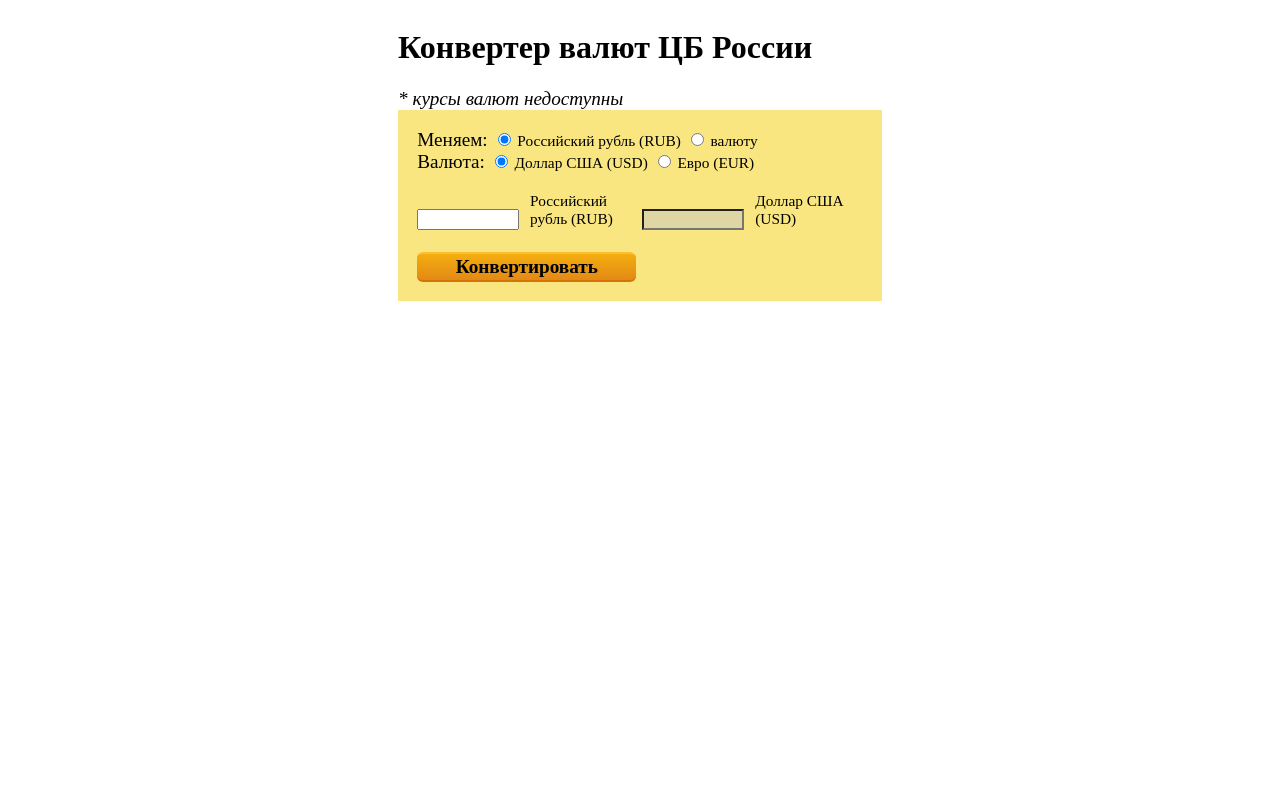
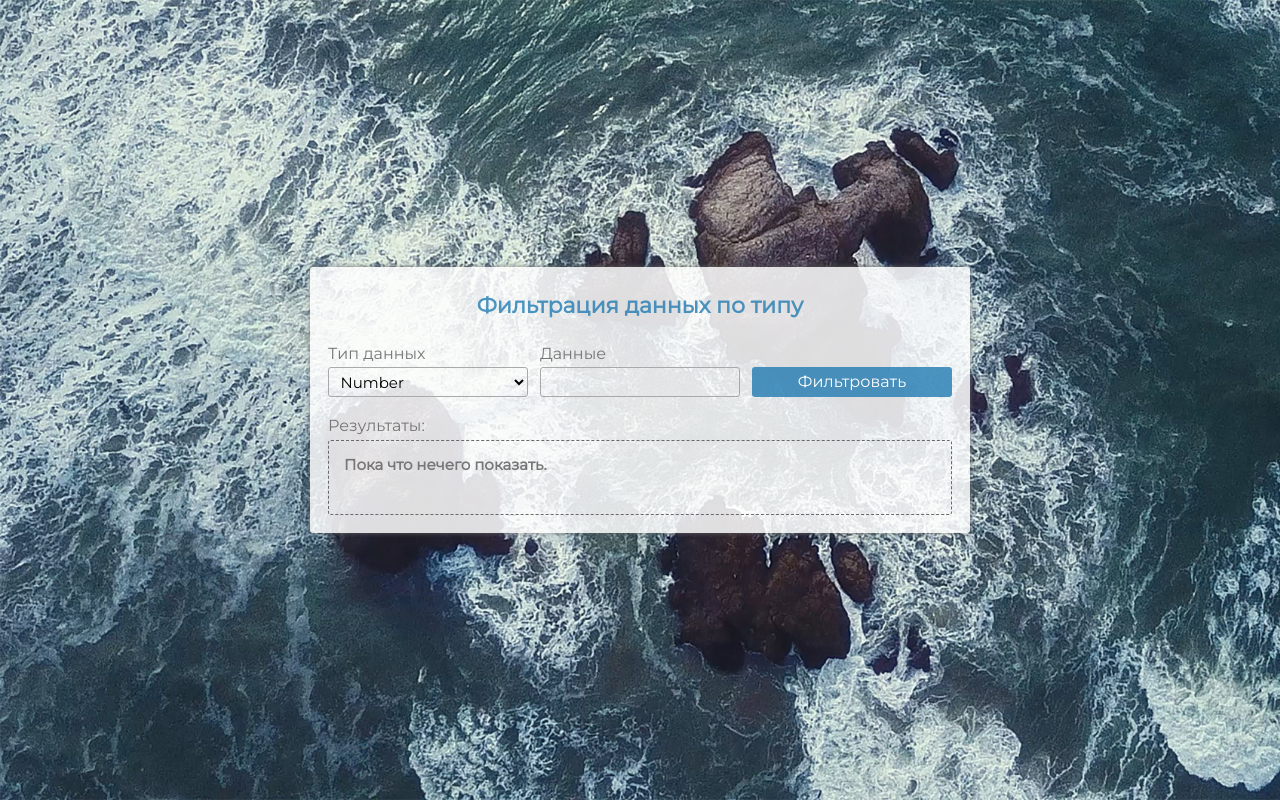
Before and after one commit to slesareva-gala/jsGLO2024strong, a plain HTML site: page index.html in a window 1280 px wide. Drawn offline with nearby package versions, Linux system fonts and the light colour scheme; no server answers.

Commit message:
add Задание урока 28 № 2

```diff
--- a/index.html
+++ b/index.html
@@ -1,38 +1,61 @@
 <!DOCTYPE html>
-<html lang="en">
+<html lang="ru">
+<head>
+	<meta charset="utf-8">
+	<title>Фильтрация данных по типу</title>
+	<script src="js/script.js" defer></script>
+	<link rel="stylesheet" href="https://use.fontawesome.com/releases/v5.0.13/css/all.css" integrity="sha384-DNOHZ68U8hZfKXOrtjWvjxusGo9WQnrNx2sqG0tfsghAvtVlRW3tvkXWZh58N9jp" crossorigin="anonymous">
+	<link rel="stylesheet" href="https://cdnjs.cloudflare.com/ajax/libs/normalize/8.0.0/normalize.css">
+	<link rel="stylesheet" href="https://fonts.googleapis.com/css?family=Montserrat">
+	<link rel="stylesheet" href="style/main.css">
+</head>
+<body>
+	<div class="main-container">
+		<div class="dialog__container">
+			<h1 class="dialog__heading">Фильтрация данных по типу</h1>
+			<form class="filter-form">
+				<div class="filter-form__input-wrapper">
+					<label class="filter-form__label" for="type">Тип данных</label>
+					<select class="filter-form__input" id="type">
+						<option value="number">Number</option>
+						<option value="string">String</option>
+						<option value="boolean">Boolean</option>
+					</select>
+				</div>
+				<div class="filter-form__input-wrapper">
+					<label class="filter-form__label" for="data">Данные</label>
+					<input class="filter-form__input" type="text" id="data" required>
+				</div>
+				<div class="filter-form__input-wrapper filter-form__input-wrapper_button">
+					<button id='filter-btn' class="filter-form__button" type="submit">Фильтровать</button>
+				</div>
+			</form>
+			<h2 class="dialog__subheading">Результаты:</h2>
 
-<head>
-    <meta charset="UTF-8">
-    <meta http-equiv="X-UA-Compatible" content="IE=edge">
-    <meta name="viewport" content="width=device-width, initial-scale=1.0">
-    <link rel="stylesheet" href="./style.css">
-    <title>Document</title>
-    <script src="./script.js" defer></script>
-</head>
+			<div class="dialog__response-block dialog__response-block_no-results">
+				<p class="dialog__msg dialog__msg_no-results">Пока что нечего показать.</p>
+			</div>
 
-<body>
-    <div class="wrapper">
-        <h1>Конвертер валют ЦБ России</h1>
-        <span id="comment"></span>
-        <form class="converter" id="converter">
-            Меняем:
-            <label><input type="radio" name="in-choise" value="in-rub" checked id="in-rub" /> Российский
-                рубль (RUB)</label>
-            <label><input type="radio" name="in-choise" value="in-cur" id="in-cur" /> валюту </label><br />
-            Валюта:
-            <label><input type="radio" name="currency" value="usd" checked id="usd" /> Доллар США (USD)</label>
-            <label><input type="radio" name="currency" value="eur" id="eur" /> Евро (EUR)</label>
-            <p>
-                <input type="text" name="input-in">
-                <span class="name-in"></span>
-                <input type="text" id="curr-in-curr" readonly>
-                <span class="name-to"></span>
-            </p>
+			<div class="dialog__response-block dialog__response-block_ok" style="display: none;">
+				<p class="dialog__p">
+					<span class="dialog__msg-wrapper">
+						<i class="far fa-check-circle dialog__msg-icon"></i>
+						<span class="dialog__msg dialog__ok-msg">Вот что получилось: </span>
+					</span>
+					<span id="ok" class="dialog__results"></span>
+				</p>
+			</div>
 
-            <div class="button">Конвертировать</div>
-        </form>
-    </div>
-
+			<div class="dialog__response-block dialog__response-block_error" style="display: none;">
+				<p class="dialog__p">
+					<span class="dialog__msg-wrapper">
+						<i class="far fa-times-circle dialog__msg-icon"></i>
+						<span class="dialog__msg dialog__ok-msg">Что-то пошло нетак: </span>
+					</span>
+					<span id="error" class="dialog__results"></span>
+				</p>
+			</div>
+		</div>
+	</div>
 </body>
-
 </html>
--- a/script.js
+++ /dev/null
@@ -1,81 +0,0 @@
-// Урок 28 Задание 3. Конвертер валют
-"use strict";
-
-// вводимые данные формы запроса
-const converter = document.forms.converter.elements;
-// отображаемые данные формы
-const nameIn = document.querySelector('.name-in');
-const nameTo = document.querySelector('.name-to');
-// кнопка конвертирования
-const сonvert = document.querySelector('.converter .button');
-
-// курсы
-const exchangeRates = {
-    EUR: "",
-    USD: "",
-    error: true
-};
-
-// отображения выбора валют
-const sayChoice = () => {
-    const currency = {
-        RUB: "Российский рубль (RUB)",
-        EUR: "Евро (EUR)",
-        USD: "Доллар США (USD)"
-    };
-    nameIn.textContent = converter['in-rub'].checked ? currency.RUB :
-        converter.usd.checked ? currency.USD : currency.EUR;
-    nameTo.textContent = converter['in-cur'].checked ? currency.RUB :
-        converter.usd.checked ? currency.USD : currency.EUR;
-};
-
-document.forms.converter.addEventListener('change', (e) => {
-    if (e.target.name === 'in-choise' || e.target.name === 'currency') {
-        sayChoice();
-        converter['curr-in-curr'].value = '';
-    }
-});
-document.forms.converter.addEventListener('input', (e) => {
-    if (e.target.name === 'input-in') {
-        e.target.value = e.target.value.replace(/\D+/gi, "");
-        converter['curr-in-curr'].value = '';
-    }
-});
-document.forms.converter.addEventListener('submit', (e) => {
-    e.preventDefault();
-});
-
-// конвертация
-сonvert.addEventListener('click', (e) => {
-    const inCurr = converter['in-rub'].checked ? 'RUB' :
-        converter.usd.checked ? 'USD' : 'EUR';
-    const toCurr = converter['in-cur'].checked ? 'RUB' :
-        converter.usd.checked ? 'USD' : 'EUR';
-    let value = 0;
-    if (exchangeRates.error) {
-    } else if (inCurr === 'RUB') {
-        value = Math.round(+converter['input-in'].value / exchangeRates[toCurr] * 10000) / 10000;
-    } else {
-        value = Math.round(+converter['input-in'].value * exchangeRates[inCurr] * 10000) / 10000;
-    }
-    converter['curr-in-curr'].value = value ? +value.toFixed(4) : '';
-});
-
-
-fetch("https://www.cbr-xml-daily.ru/daily_json.js")
-    .then(response => response.json())
-    .then((data) => {
-        exchangeRates.EUR = data.Valute.EUR.Value;
-        exchangeRates.USD = data.Valute.USD.Value;
-        document.getElementById('comment').textContent =
-            `* по официальному курсу на ${data.Date.slice(8, 10) + data.Date.slice(4, 8) + data.Date.slice(0, 4)}`;
-        exchangeRates.error = false;
-    })
-    .catch(error => {
-        exchangeRates.EUR = '';
-        exchangeRates.USD = '';
-        document.getElementById('comment').textContent = '* курсы валют недоступны ';
-        exchangeRates.error = true;
-    });
-// текущий выбор валют
-sayChoice();
--- a/style.css
+++ /dev/null
@@ -1,70 +0,0 @@
-.wrapper {
-    display: block;
-    position: absolute;
-    width: fit-content;
-    height: fit-content;
-    left: 0;
-    right: 0;
-    margin: auto;
-}
-
-#comment {
-    display: block;
-    font-size: 1.2rem;
-    font-style: italic;
-}
-
-.converter {
-    position: relative;
-    width: fit-content;
-    padding: 1em;
-    background-color: rgb(250, 230, 128);
-    overflow: hidden;
-    font-size: 1.2rem;
-    cursor: default;
-}
-
-.converter label {
-    width: 6em;
-    font-size: 0.8em;
-    cursor: pointer;
-}
-
-.converter input[type="text"] {
-    display: inline-block;
-    position: relative;
-    width: 7em;
-    margin: 0 .5em .2em 0;
-}
-
-.converter #curr-in-curr {
-    background-color: rgba(200, 200, 200, 0.5);
-    cursor: default;
-}
-
-.converter span {
-    display: inline-block;
-    width: 7em;
-    font-size: 0.8em;
-}
-
-.converter .button {
-    display: inline-block;
-    padding: .1em 2em;
-    border-width: 2px 0;
-    border-style: solid none;
-    border-color: #FDBE33 #000 #D77206;
-    border-radius: 6px;
-    background: linear-gradient(#F3AE0F, #E38916) #E38916;
-    font-weight: bold;
-    transition: 0.2s;
-    cursor: pointer;
-}
-
-.converter .button:hover {
-    background: linear-gradient(#f5ae00, #f59500) #f5ae00;
-}
-
-.converter .button:active {
-    background: linear-gradient(#f59500, #f5ae00) #f59500;
-}
--- /dev/null
+++ b/style/main.css
@@ -0,0 +1,135 @@
+html, body {
+  height: 100%;
+  font-family: 'Montserrat', sans-serif;
+}
+body{
+  background-image: url('../img/mountains.jpg');
+  background-size: cover;
+  background-repeat: no-repeat;
+}
+.main-container{
+  display: flex;
+  vertical-align: middle;
+  height: 100%;
+  align-items: center;
+  justify-content: center;
+}
+.dialog__container{
+  width: 39em;
+  z-index: 2;
+  border-radius: 3px;
+  background-color: rgba(255,255,255,0.85);
+  color: rgba(0,0,0,0.8);
+  box-shadow: 0 0 4px 1px rgba(105,105,105, 0.6);
+  padding: 0 18px 18px 18px;
+  color: #767676;
+}
+.dialog__heading{
+  padding: 26px 0;
+  font-size: 22px;
+  text-align: center;
+  color: rgba(34,123,178, 0.8);
+  margin: 0;
+}
+.dialog__subheading{
+  margin: 20px 0 4px 0;
+  color: #767676;
+  font-size: 16px;
+  font-weight: normal;
+}
+.dialog__heading-icon{
+  font-size: 21px;
+  margin-right: 7px;
+}
+.dialog__response-block{
+  border-radius: 3px;
+  box-sizing: border-box;
+  width: 100%;
+  min-height: 5em;
+  font-size: 15px;
+  padding: 10px 10px 10px 10px;
+}
+.dialog__response-block_no-results{
+  border: 1px dashed dimgray;
+}
+.dialog__response-block_ok{
+  background-color: #d0e5c6;
+  color: #649f48;
+}
+.dialog__response-block_error{
+  background-color: rgba(192,0,28,0.3);
+  color: rgba(192,0,28,1);
+}
+.dialog__msg-wrapper{
+  display: inline-flex;
+  width: 100%;
+}
+.dialog__msg{
+  line-height: 28px;
+  padding-left: 5px;
+  font-weight: 600;
+  height: 28px;
+}
+.dialog__msg_ok{
+
+}
+.dialog__msg_no-results{
+  margin: 0;
+}
+.dialog__msg-icon{
+  font-size: 28px;
+  height: 28px;
+}
+.dialog__msg-icon_ok{
+  color: #8dc075;
+}
+.dialog__p{
+  margin: 0;
+  line-height: 28px;
+}
+.dialog__results{
+  height: 28px;
+  line-height: 28px;
+  display: inline-block;
+}
+.filter-form{
+  display: flex;
+  flex-direction: row;
+}
+.filter-form__label{
+  display: block;
+  font-size: 16px;
+  margin-bottom: 4px;
+}
+.filter-form__input{
+  box-sizing: border-box;
+  width: 200px;
+  background-color: transparent;
+  height: 30px;
+  border-radius: 3px;
+  font-size: 15px;
+  outline: none;
+  border: 1px solid darkgray;
+  padding: 0 0 0 0.5em;
+  display: block;
+}
+.filter-form__button{
+  height: 30px;
+  width: 200px;
+  border: rgba(34,123,178, 0.8);
+  border-radius: 3px;
+  background-color: rgba(34,123,178, 0.8);
+  color: white;
+  cursor: pointer;
+}
+.filter-form__button:hover{
+  background-color: rgba(34,123,178, 1);
+}
+.filter-form__input-wrapper{
+  margin-right: 12px;
+}
+.filter-form__input-wrapper_button{
+  display: flex;
+  align-items: flex-end;
+  margin-right: 0;
+}
```
Also changed, not shown: js/script.js (added, +105 -0 lines), img/mountains.jpg (added).
